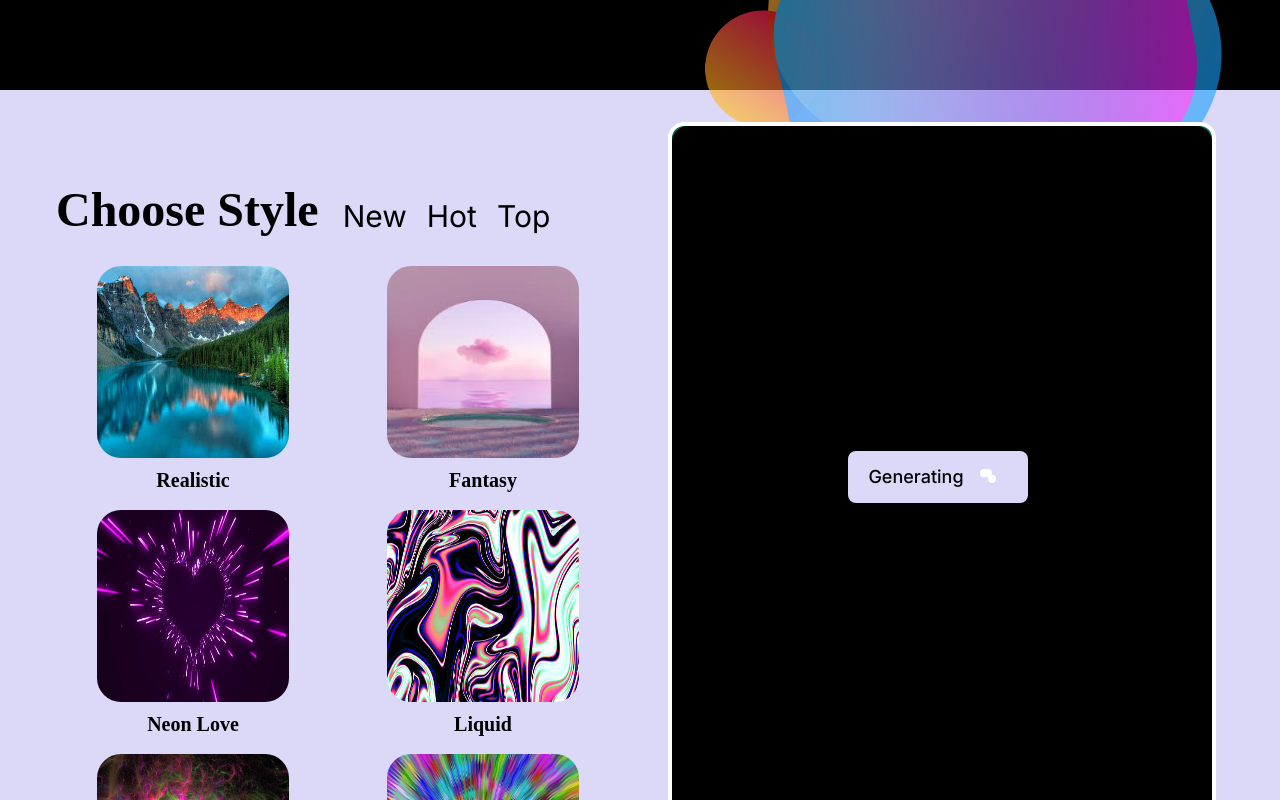
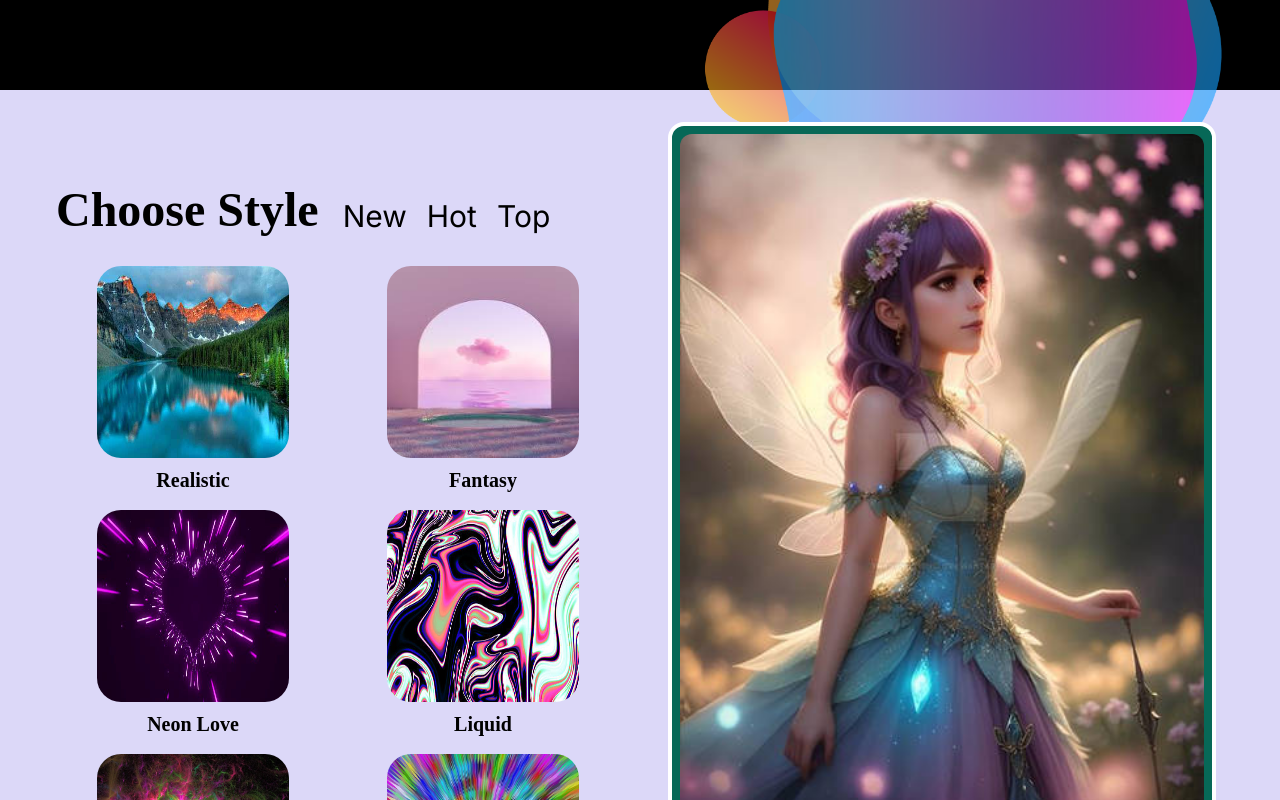
Before and after one commit to ashrafali2000/prompt-to-image, a Next.js app in the folder frontend/: page / in a window 1280 px wide. Shown: the part 360-1160 px from the top of the page. Built offline with nearby package versions, Linux system fonts and the light colour scheme; a web font is replaced by a local one.

Commit message:
add integration with models

```diff
--- /dev/null
+++ b/frontend/src/app/api/prompt-to-img/route.tsx
@@ -0,0 +1,32 @@
+export async function POST(request: Request) {
+  const requestBody = await request.json();
+  if (!requestBody.modelUrl) {
+    throw new Error("Missing Model");
+  }
+  if (!requestBody.input) {
+    throw new Error("Missing input");
+  }
+  if (!process.env.USER_TOKEN) {
+    throw new Error("Missing Access Token");
+  }
+  const modelUrl = requestBody.modelUrl;
+  const input = requestBody.input;
+
+  const response = await fetch(modelUrl, {
+    headers: {
+      Authorization: `Bearer ${process.env.USER_TOKEN}`,
+      "Content-Type": "application/json",
+    },
+    method: "POST",
+    body: JSON.stringify({ inputs: input }),
+  });
+  if (!response.ok) {
+    throw new Error("Request Failed");
+  }
+  const imageData = await response.arrayBuffer();
+  return new Response(imageData, {
+    headers: {
+      "Content-Type": "image/png",
+    },
+  });
+}
--- a/frontend/src/app/layout.tsx
+++ b/frontend/src/app/layout.tsx
@@ -3,6 +3,9 @@ import { Inter } from "next/font/google";
 import "./globals.css";
 import Footer from "@/components/footer";
 import HeaderSection from "@/components/headerSection";
+import { ImageContext } from "@/components/contextApi/imageContext";
+import { useState } from "react";
+import ImageProvider from "@/components/contextApi/imageProvider";
 
 const inter = Inter({ subsets: ["latin"] });
 
@@ -19,9 +22,11 @@ export default function RootLayout({
   return (
     <html lang="en">
       <body className={inter.className}>
-        <HeaderSection />
-        {children}
-        <Footer />
+        <ImageProvider>
+          <HeaderSection />
+          {children}
+          <Footer />
+        </ImageProvider>
       </body>
     </html>
   );
--- a/frontend/src/app/page.tsx
+++ b/frontend/src/app/page.tsx
@@ -1,12 +1,16 @@
+"use client";
+import { ImageContext } from "@/components/contextApi/imageContext";
 import HeaderSection from "@/components/headerSection";
 import HeroSection from "@/components/heroSection";
 import Image from "next/image";
+import { useState } from "react";
 
 export default function Home() {
   return (
     <main>
       <div className="">
         {/* <HeaderSection /> */}
+
         <HeroSection />
       </div>
     </main>
--- /dev/null
+++ b/frontend/src/components/contextApi/imageContext.tsx
@@ -0,0 +1,29 @@
+"use client";
+import {
+  createContext,
+  useContext,
+  ReactNode,
+  Dispatch,
+  SetStateAction,
+} from "react";
+
+interface ImageContextProps {
+  image: string; // Assuming image is a string, you can adjust the type accordingly
+  defaultLoader: Boolean;
+  promptImageHandler: Dispatch<SetStateAction<string>>;
+  setDefaultLoader: Dispatch<boolean>;
+}
+
+export const ImageContext = createContext<ImageContextProps | undefined>(
+  undefined
+);
+
+export const useImageContext = () => {
+  const context = useContext(ImageContext);
+  if (!context) {
+    throw new Error(
+      "useImageContext must be used within an ImageContext.Provider"
+    );
+  }
+  return context;
+};
--- /dev/null
+++ b/frontend/src/components/contextApi/imageProvider.tsx
@@ -0,0 +1,23 @@
+"use client";
+import { useState } from "react";
+import { ImageContext } from "./imageContext";
+
+export default function ImageProvider({ children }: { children: any }) {
+  const [promptImage, setPromptImage] = useState("");
+  const [defaultLoader, setDefaultLoader] = useState<any>(false);
+  const promptImageHandler = (img: any) => {
+    setPromptImage(img);
+  };
+  return (
+    <ImageContext.Provider
+      value={{
+        image: promptImage,
+        promptImageHandler,
+        defaultLoader,
+        setDefaultLoader,
+      }}
+    >
+      {children}
+    </ImageContext.Provider>
+  );
+}
--- a/frontend/src/components/heroSection/index.tsx
+++ b/frontend/src/components/heroSection/index.tsx
@@ -2,9 +2,15 @@
 import Image from "next/image";
 import Link from "next/link";
 import { useEffect, useState } from "react";
+import { useImageContext } from "../contextApi/imageContext";
 
 export default function HeroSection() {
+  const generatedImage = useImageContext();
+  const defaultLoader = useImageContext();
+  const loader = defaultLoader.defaultLoader;
+  const imageFetch = generatedImage.image;
   const [progress, setProgress] = useState(0);
+  // const [imageData, setImageData] = useState("");
 
   useEffect(() => {
     const interval = setInterval(() => {
@@ -73,42 +79,24 @@ export default function HeroSection() {
                 transition: "border-width 2s ease-in-out",
               }}
             >
-              {/* <Image
-                src={"/Assests/homeAssests/firstImage.jpg"}
+              {loader ? (
+                <>
+                  {imageFetch ? (
+                    <Image
+                      src={imageFetch}
                       alt="Generating image..."
                       width={400}
                       height={800}
                       className="w-full h-full rounded-xl"
-              /> */}
-              {/* <div className="h-full w-full flex justify-center items-center">
-                <button
-                  disabled
-                  type="button"
-                  className="text-black bg-lightGray hover:bg-blue-800 focus:ring-4 focus:ring-blue-300 font-medium rounded-lg text-sm lg:text-lg px-5 py-2.5 lg:py-3 text-center me-2 dark:bg-blue-600 dark:hover:bg-blue-700 dark:focus:ring-blue-800 inline-flex items-center"
-                >
-                  <svg
-                    aria-hidden="true"
-                    role="status"
-                    className="inline w-4 h-4 lg:w-8 lg:h-8 me-3 text-white animate-spin"
-                    viewBox="0 0 100 101"
-                    fill="none"
-                    xmlns="http://www.w3.org/2000/svg"
-                  >
-                    <path
-                      d="M100 50.5908C100 78.2051 77.6142 100.591 50 100.591C22.3858 100.591 0 78.2051 0 50.5908C0 22.9766 22.3858 0.59082 50 0.59082C77.6142 0.59082 100 22.9766 100 50.5908ZM9.08144 50.5908C9.08144 73.1895 27.4013 91.5094 50 91.5094C72.5987 91.5094 90.9186 73.1895 90.9186 50.5908C90.9186 27.9921 72.5987 9.67226 50 9.67226C27.4013 9.67226 9.08144 27.9921 9.08144 50.5908Z"
-                      fill="#f00"
                     />
-                    <path
-                      d="M93.9676 39.0409C96.393 38.4038 97.8624 35.9116 97.0079 33.5539C95.2932 28.8227 92.871 24.3692 89.8167 20.348C85.8452 15.1192 80.8826 10.7238 75.2124 7.41289C69.5422 4.10194 63.2754 1.94025 56.7698 1.05124C51.7666 0.367541 46.6976 0.446843 41.7345 1.27873C39.2613 1.69328 37.813 4.19778 38.4501 6.62326C39.0873 9.04874 41.5694 10.4717 44.0505 10.1071C47.8511 9.54855 51.7191 9.52689 55.5402 10.0491C60.8642 10.7766 65.9928 12.5457 70.6331 15.2552C75.2735 17.9648 79.3347 21.5619 82.5849 25.841C84.9175 28.9121 86.7997 32.2913 88.1811 35.8758C89.083 38.2158 91.5421 39.6781 93.9676 39.0409Z"
-                      fill="currentColor"
-                    />
-                  </svg>
-                  Loading...
-                </button>
-              </div> */}
+                  ) : (
                     <div
-                className="h-full w-full flex rounded-2xl justify-center items-center"
+                      className="h-full w-full flex rounded-2xl justify-center items-center relative"
                       style={{
+                        backgroundImage:
+                          "url('/Assests/homeAssests/firstImage.jpg')",
+                        backgroundRepeat: "no-repeat",
+                        backgroundSize: "cover",
                         position: "absolute",
                         top: 0,
                         left: 0,
@@ -120,55 +108,10 @@ export default function HeroSection() {
                         justifyContent: "center",
                       }}
                     >
-                {/* <button
-                  disabled
-                  type="button"
-                  className="text-black relative z-20 bg-lightGray hover:bg-blue-800 focus:ring-4 focus:ring-blue-300 font-medium rounded-lg text-sm lg:text-lg px-5 py-2.5 lg:py-3 text-center me-2 dark:bg-blue-600 dark:hover:bg-blue-700 dark:focus:ring-blue-800 inline-flex items-center"
-                >
-                  Generating
-                  <span
-                    className="absolute top-1/2 right-2 translate-y-[-50%] before:content before:block before:w-2 before:h-2 before:bg-white before:rounded-full before:absolute before:right-0 before:-translate-x-full before:animate-bounce1"
-                    style={{
-                      width: "0.5rem",
-                      height: "0.5rem",
-                      backgroundColor: "#fff",
-                      borderRadius: "50%",
-                      position: "absolute",
-                      right: 0,
-                      animation: "bounce1 1s infinite",
-                    }}
-                  ></span>
-                  <span
-                    className="absolute top-1/2 right-2 translate-y-[-50%] before:content before:block before:w-2 before:h-2 before:bg-white before:rounded-full before:absolute before:right-0 before:-translate-x-full before:animate-bounce2"
-                    style={{
-                      width: "0.5rem",
-                      height: "0.5rem",
-                      backgroundColor: "#fff",
-                      borderRadius: "50%",
-                      position: "absolute",
-                      right: 0,
-                      animation: "bounce2 1s infinite",
-                      animationDelay: "0.1s",
-                    }}
-                  ></span>
-                  <span
-                    className="absolute top-1/2 right-2 translate-y-[-50%] before:content before:block before:w-2 before:h-2 before:bg-white before:rounded-full before:absolute before:right-0 before:-translate-x-full before:animate-bounce3"
-                    style={{
-                      width: "0.5rem",
-                      height: "0.5rem",
-                      backgroundColor: "#fff",
-                      borderRadius: "50%",
-                      position: "absolute",
-                      right: 0,
-                      animation: "bounce3 1s infinite",
-                      animationDelay: "0.2s",
-                    }}
-                  ></span>
-                </button> */}
                       <button
                         disabled
                         type="button"
-                  className="text-black relative z-20 bg-lightGray hover:bg-blue-800 focus:ring-4 focus:ring-blue-300 font-medium rounded-lg text-sm lg:text-lg px-5 py-2.5 lg:py-3 lg:pr-10 text-center me-2 dark:bg-blue-600 dark:hover:bg-blue-700 dark:focus:ring-blue-800 inline-flex items-center"
+                        className="text-black relative z-50 bg-lightGray hover:bg-blue-800 focus:ring-4 focus:ring-blue-300 font-medium rounded-lg text-sm lg:text-lg px-5 py-2.5 lg:py-3 lg:pr-10 text-center me-2 dark:bg-blue-600 dark:hover:bg-blue-700 dark:focus:ring-blue-800 inline-flex items-center"
                       >
                         <span className="pr-6">Generating</span>
                         <span className="absolute top-1/2 right-6 lg:right-10 translate-y-[-50%] dot delay-300"></span>
@@ -180,15 +123,29 @@ export default function HeroSection() {
                         style={{
                           position: "absolute",
                           // top: 0,
+                          padding: 4,
                           left: 0,
                           right: 0,
                           bottom: 0,
-                    background: "#000", // Adjust background color as needed
+                          // background: "#000", // Adjust background color as needed
                           height: `${progress}%`, // Adjust width based on the progress state
                           borderRadius: "inherit",
                         }}
                       ></div>
                     </div>
+                  )}
+                </>
+              ) : (
+                <div className="w-full h-full">
+                  <Image
+                    src={"/Assests/homeAssests/firstImage.jpg"}
+                    alt="Generating image..."
+                    width={400}
+                    height={800}
+                    className="w-full h-full rounded-xl"
+                  />
+                </div>
+              )}
             </div>
             <div className="grid grid-cols-2 md:flex gap-2 xl:gap-4 py-5 xl:pt-10 md:justify-center">
               <button className="order-1 font-inter md:order-2 bg-brown md:text-base lg:text-2xl font-semibold text-white px-5 text-sm md:px-8 xl:px-10 py-4 md:py-2 xl:py- hover:bg-gray-900 rounded-full">
```
Also changed, not shown: frontend/src/components/promptCreater/index.tsx (+47 -1 lines). Lines whose indentation alone changed are shown as unchanged.
